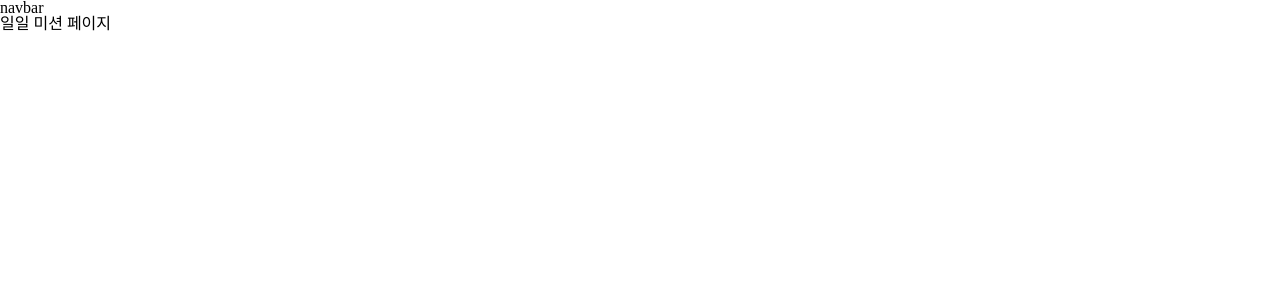
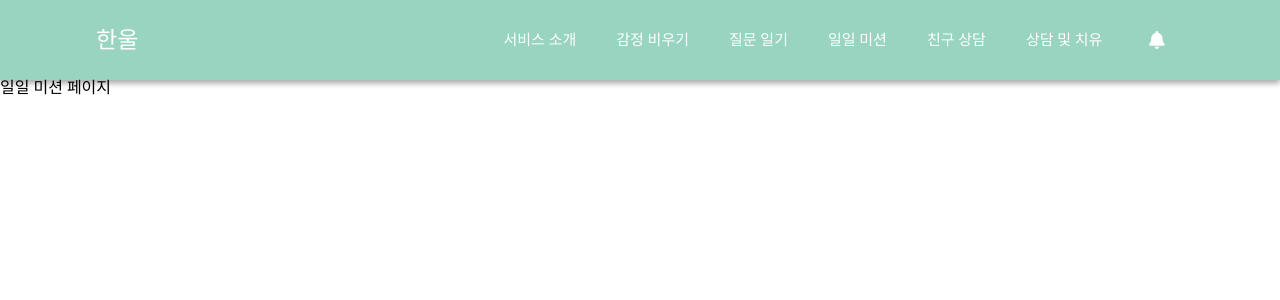
Before and after one commit to ebokyung/KBSC-Frontend, a React (Create React App) app in the folder project/: page /mission in a window 1280 px wide. Shown: the top 300 px of the page. Built offline with nearby package versions, Linux system fonts and the light colour scheme.

Commit message:
ebokyung-08-23-F0003-navbar

```diff
--- a/project/package.json
+++ b/project/package.json
@@ -3,6 +3,11 @@
   "version": "0.1.0",
   "private": true,
   "dependencies": {
+    "@fortawesome/fontawesome-svg-core": "^6.1.2",
+    "@fortawesome/free-brands-svg-icons": "^6.1.2",
+    "@fortawesome/free-regular-svg-icons": "^6.1.2",
+    "@fortawesome/free-solid-svg-icons": "^6.1.2",
+    "@fortawesome/react-fontawesome": "^0.2.0",
     "@testing-library/jest-dom": "^5.16.4",
     "@testing-library/react": "^13.3.0",
     "@testing-library/user-event": "^13.5.0",
--- a/project/src/routes/Navbar.jsx
+++ b/project/src/routes/Navbar.jsx
@@ -1,5 +1,101 @@
+import styled from 'styled-components';
+import { FontAwesomeIcon } from "@fortawesome/react-fontawesome";
+import { faBell } from "@fortawesome/free-solid-svg-icons";
+import { useState } from 'react';
+
+const Wrapper = styled.div`
+    display: flex;
+    height: 80px;
+    width: 100vw;
+    background-color: ${props => props.theme.navBackColor};
+    justify-content: center;
+    align-items: center;
+    box-shadow: rgba(0, 0, 0, 0.16) 0px 3px 6px, rgba(0, 0, 0, 0.23) 0px 3px 6px;
+`
+const NavDiv = styled.div`
+    width: 85%;
+    height: 40px;
+    color: white;
+    display:flex;
+    justify-content:space-between;
+    flex-wrap: nowrap;
+    align-items: center;
+`
+
+const Logo = styled.div`
+    width: 10%;
+    font-size: 23px;
+`
+
+const Menu = styled.div`
+    height: 100%;
+    width: 80%;
+    display: flex;
+    justify-content: flex-end;
+    align-items: center;
+    font-size: 15px;
+`
+
+const Item = styled.div`
+    float:center;
+    padding-left:40px;
+    position: relative;
+`
+
+const Alarm = styled.div`
+    width: 5%;
+    font-size: 18px;
+    text-align: center;
+`
+const DropDown = styled.ul`
+    display: ${props => props.isActive ? 'block' : 'none'};
+    position: absolute;
+    top: 16px;
+    left:20px;
+    background-color: #ffffff;
+    width: 110px;
+    margin-top: 16px;
+    box-shadow: 0px 8px 16px 0px rgba(0, 0, 0, 0.2);
+    border-radius: 5px;
+    /* z-index: 1; */
+    color: ${props => props.theme.navBackColor};
+    text-align: center;
+`
+
+const DropDownList = styled.li`
+    padding: 12px 16px;
+    font-size:13px;
+    &:hover {
+        background-color: #f5f5f5;
+        border-radius: 5px;
+    }
+`
+
 function NavBar () {
-    return(<div>navbar</div>)
+    // 메뉴 클릭하면 드롭다운 되도록 하는 상태변수
+    const [isActive, setIsActive] = useState(false);
+
+    return(
+    <Wrapper>
+        <NavDiv>
+            <Logo>한울</Logo>
+            <Menu>
+                <Item>서비스 소개</Item>
+                <Item  onClick={()=>{setIsActive(!isActive)}}>감정 비우기
+                    <DropDown isActive={isActive}>
+                            <DropDownList>감정 비우기</DropDownList>
+                            <DropDownList>감정 나누기</DropDownList>
+                    </DropDown>
+                </Item>
+                <Item>질문 일기</Item>
+                <Item>일일 미션</Item>
+                <Item>친구 상담</Item>
+                <Item>상담 및 치유</Item>
+            </Menu>
+            <Alarm><FontAwesomeIcon icon={faBell} /></Alarm>
+        </NavDiv>
+    </Wrapper>
+    )
 }
 
 export default NavBar;
```
Also changed, not shown: 1 other file (tests, documents, lock files or other folders).
